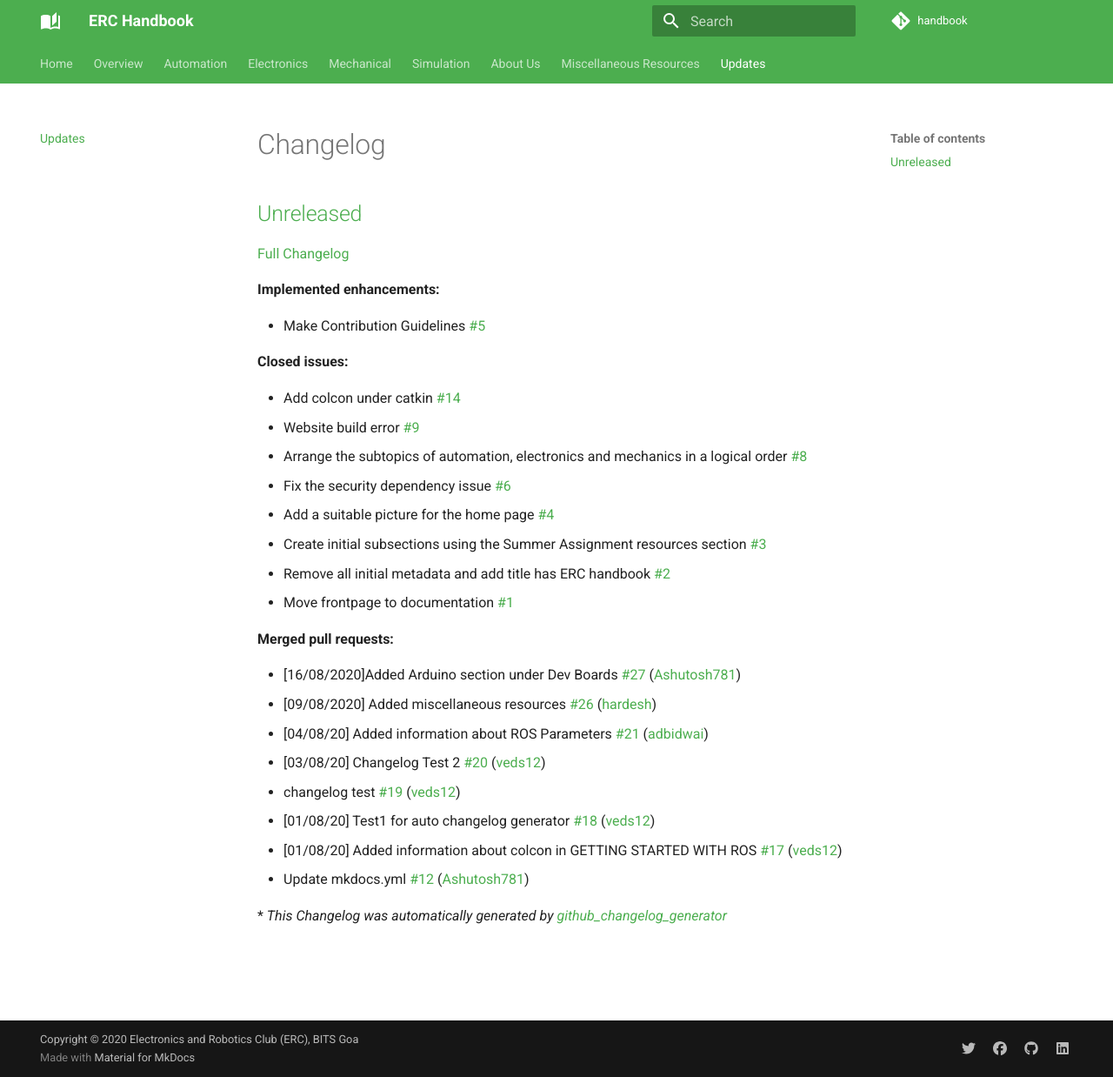
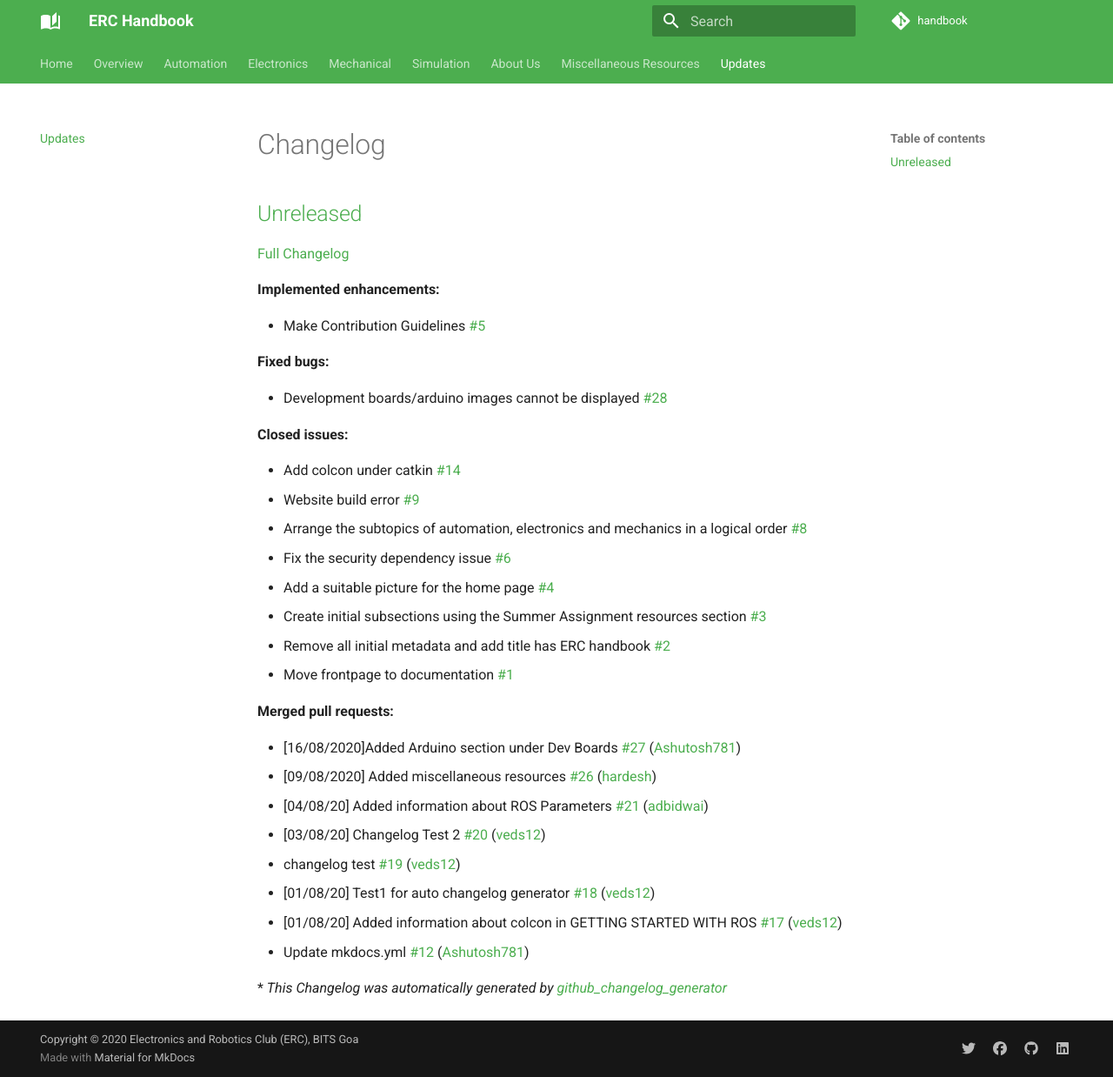
Before and after one commit to ERC-BPGC/handbook, an MkDocs documentation site: the page built from docs/CHANGELOG.md, in a window 1280 px wide and 1238 px high. Shown: the whole window at 87% size. Built offline with MkDocs 1.6.1 and Material for MkDocs 9.7.7, drawn with Linux system fonts in a browser that asks for light colours; comment, search, counter and statistics services are not loaded.

Commit message:
Updated CHANGELOG.md

```diff
--- a/docs/CHANGELOG.md
+++ b/docs/CHANGELOG.md
@@ -7,6 +7,10 @@
 **Implemented enhancements:**
 
 - Make Contribution Guidelines [\#5](https://github.com/ERC-BPGC/handbook/issues/5)
+
+**Fixed bugs:**
+
+- Development boards/arduino images cannot be displayed [\#28](https://github.com/ERC-BPGC/handbook/issues/28)
 
 **Closed issues:**
 
```
